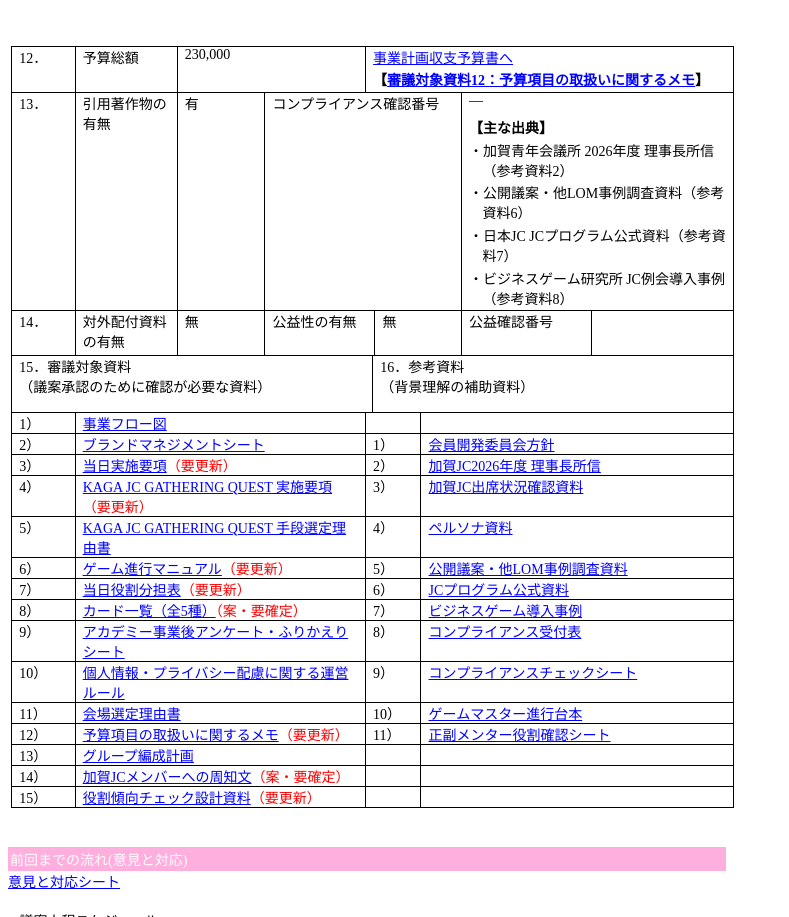
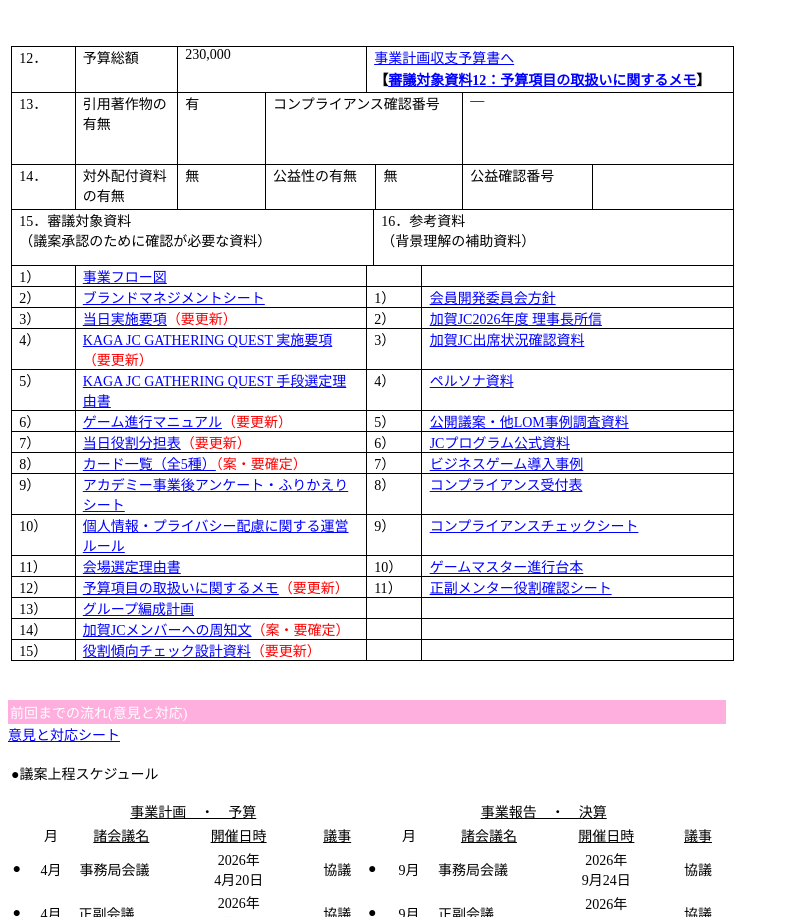
Before and after one commit to norinity1103/kaga-jc-academy-2026, a website: page reference/gian.htm in a window 1280 px wide. Shown: the part 3280-4197 px from the top of the page, without its empty margins (0-789 px from the left). Drawn offline with nearby package versions, Linux system fonts and the light colour scheme.

Commit message:
gian.htm: 【主な出典】セクション（参考資料2・6・7・8）を削除
[skip ci]

Co-Authored-By: Claude Sonnet 4.6 <noreply@anthropic.com>

```diff
--- a/reference/gian.htm
+++ b/reference/gian.htm
@@ -1775,11 +1775,6 @@ display:none;mso-hide:all"><o:p>&nbsp;</o:p></span></p>
     mso-border-alt:solid windowtext .5pt;padding:0mm 5.4pt 0mm 5.4pt;
     height:54.0pt">
     <p class="MsoNormal"><span style="font-size:10.5pt;font-family:&quot;ＭＳ 明朝&quot;,serif">—<span lang="EN-US"><o:p></o:p></span></span></p>
-    <p class="MsoNormal" style="margin-top:6pt"><span style="font-size:10.5pt;font-family:&quot;ＭＳ 明朝&quot;,serif"><b>【主な出典】</b><span lang="EN-US"><o:p></o:p></span></span></p>
-    <p class="MsoNormal" style="margin:2pt 0;margin-left:10pt;text-indent:-10pt"><span style="font-size:10.5pt;font-family:&quot;ＭＳ 明朝&quot;,serif">・加賀青年会議所 <span lang="EN-US">2026</span>年度 理事長所信（参考資料<span lang="EN-US">2</span>）<span lang="EN-US"><o:p></o:p></span></span></p>
-    <p class="MsoNormal" style="margin:2pt 0;margin-left:10pt;text-indent:-10pt"><span style="font-size:10.5pt;font-family:&quot;ＭＳ 明朝&quot;,serif">・公開議案・他<span lang="EN-US">LOM</span>事例調査資料（参考資料<span lang="EN-US">6</span>）<span lang="EN-US"><o:p></o:p></span></span></p>
-    <p class="MsoNormal" style="margin:2pt 0;margin-left:10pt;text-indent:-10pt"><span style="font-size:10.5pt;font-family:&quot;ＭＳ 明朝&quot;,serif">・日本<span lang="EN-US">JC JC</span>プログラム公式資料（参考資料<span lang="EN-US">7</span>）<span lang="EN-US"><o:p></o:p></span></span></p>
-    <p class="MsoNormal" style="margin:2pt 0;margin-left:10pt;text-indent:-10pt"><span style="font-size:10.5pt;font-family:&quot;ＭＳ 明朝&quot;,serif">・ビジネスゲーム研究所 <span lang="EN-US">JC</span>例会導入事例（参考資料<span lang="EN-US">8</span>）<span lang="EN-US"><o:p></o:p></span></span></p>
     </td>
    </tr>
    <tr style="mso-yfti-irow:2;height:33.8pt">
```
